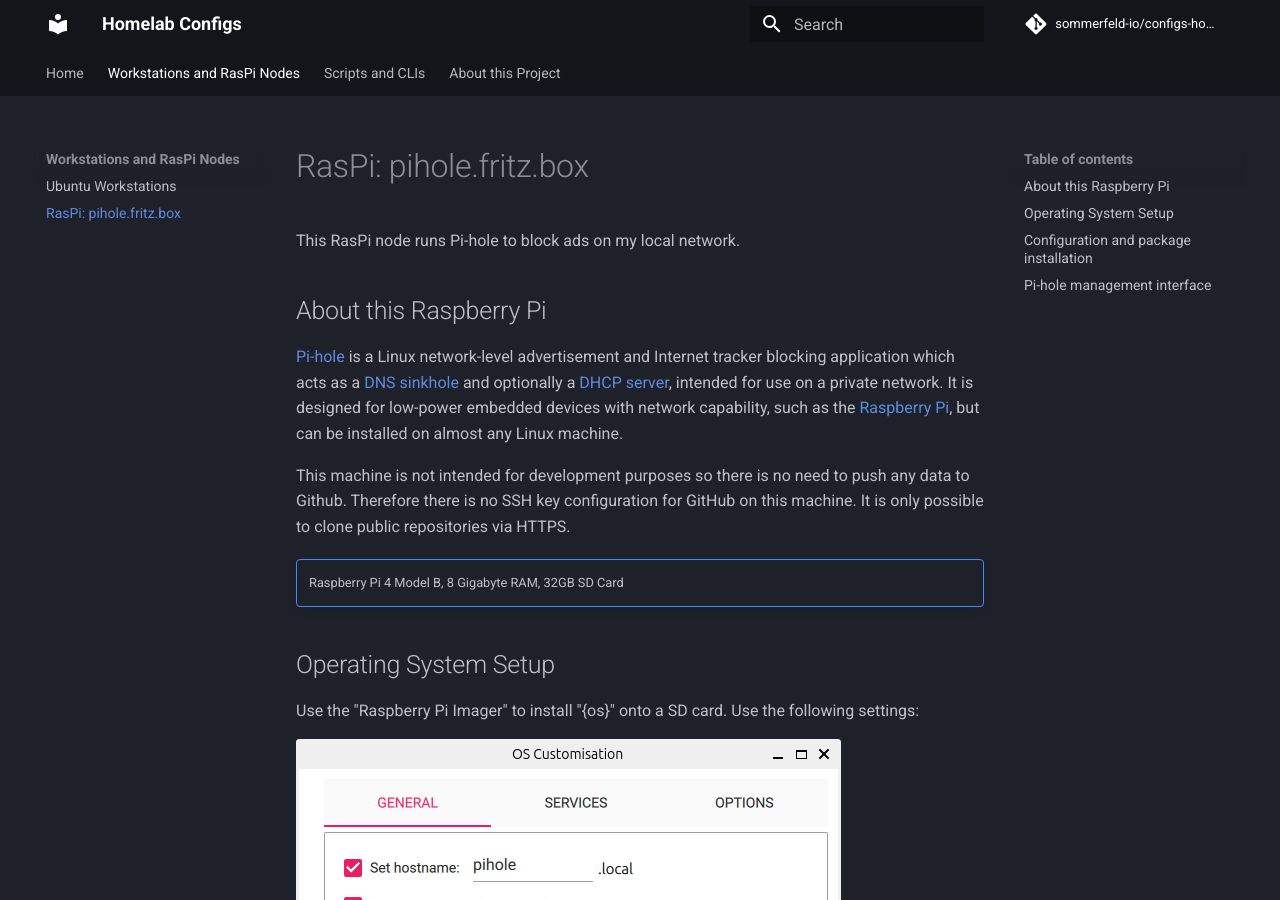
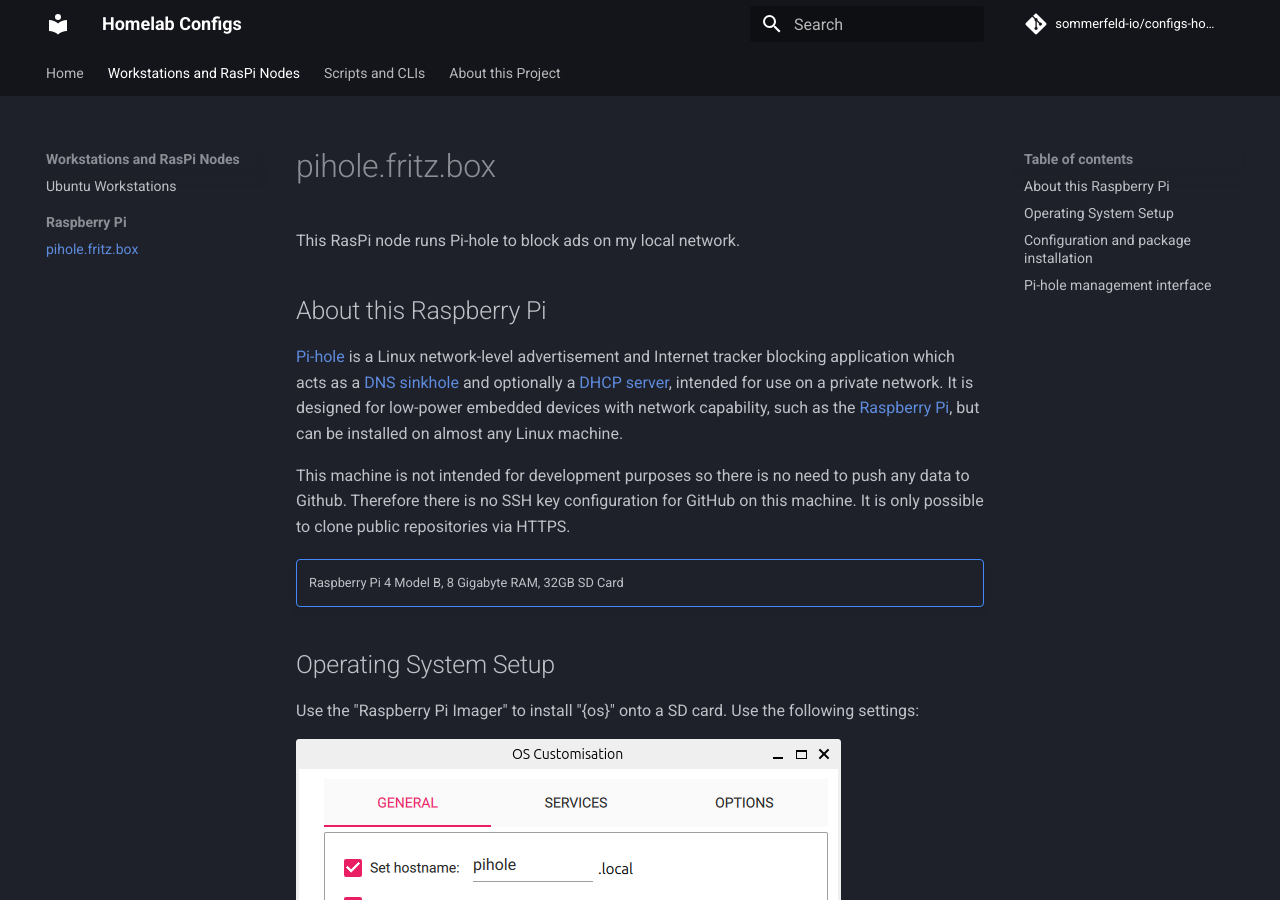
Before and after one commit to sommerfeld-io/configs-homelab, an MkDocs documentation site: the page built from docs/content/machines/raspi-pihole-fritz-box.md, in a window 1280 px wide and 900 px high. Built offline with MkDocs 1.6.1 and Material for MkDocs 9.7.7, drawn with Linux system fonts in a browser that asks for light colours; comment, search, counter and statistics services are not loaded.

Commit message:
style: navigation

```diff
--- a/docs/content/machines/raspi-pihole-fritz-box.md
+++ b/docs/content/machines/raspi-pihole-fritz-box.md
@@ -1,4 +1,4 @@
-# RasPi: pihole.fritz.box
+# pihole.fritz.box
 
 This RasPi node runs Pi-hole to block ads on my local network.
 
--- a/mkdocs.yml
+++ b/mkdocs.yml
@@ -23,6 +23,7 @@
     - content.tabs.link
     - navigation.tabs
     # - navigation.footer
+    - navigation.sections
     - navigation.expand
     - navigation.tracking
 
@@ -52,12 +53,15 @@
       - memos.md
   - Workstations and RasPi Nodes:
       - machines/ubuntu-workstations.md
-      - machines/raspi-pihole-fritz-box.md
+      - Raspberry Pi:
+          - machines/raspi-pihole-fritz-box.md
   - Scripts and CLIs:
-      - scripts/ansible-cli-sh.md
-      - scripts/docker-stacks-cli-sh.md
-      - scripts/minikube-cli-sh.md
-      - scripts/run-sh.md
+      - scripts/index.md
+      - Scripts:
+          - scripts/ansible-cli-sh.md
+          - scripts/docker-stacks-cli-sh.md
+          - scripts/minikube-cli-sh.md
+          - scripts/run-sh.md
   - About this Project:
       - about/development-guide.md
       - about/project-structure.md
```
Also changed, not shown: docs/content/index.md (+1 -1 lines), docs/content/scripts/index.md (added, +4 -0 lines).
